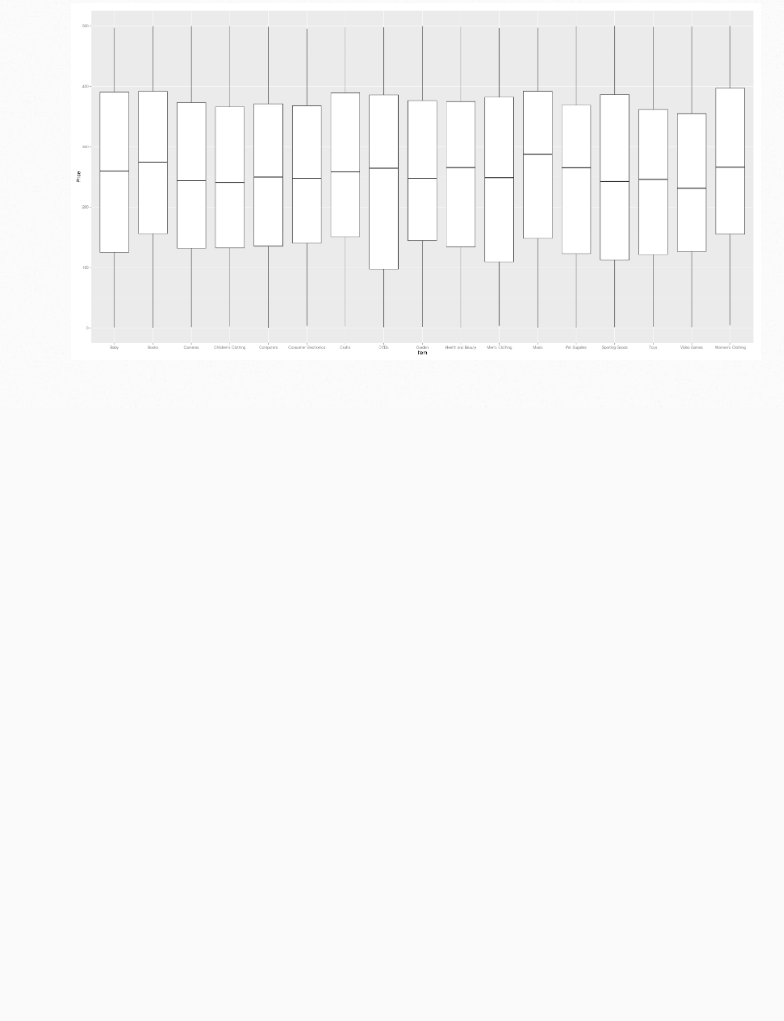
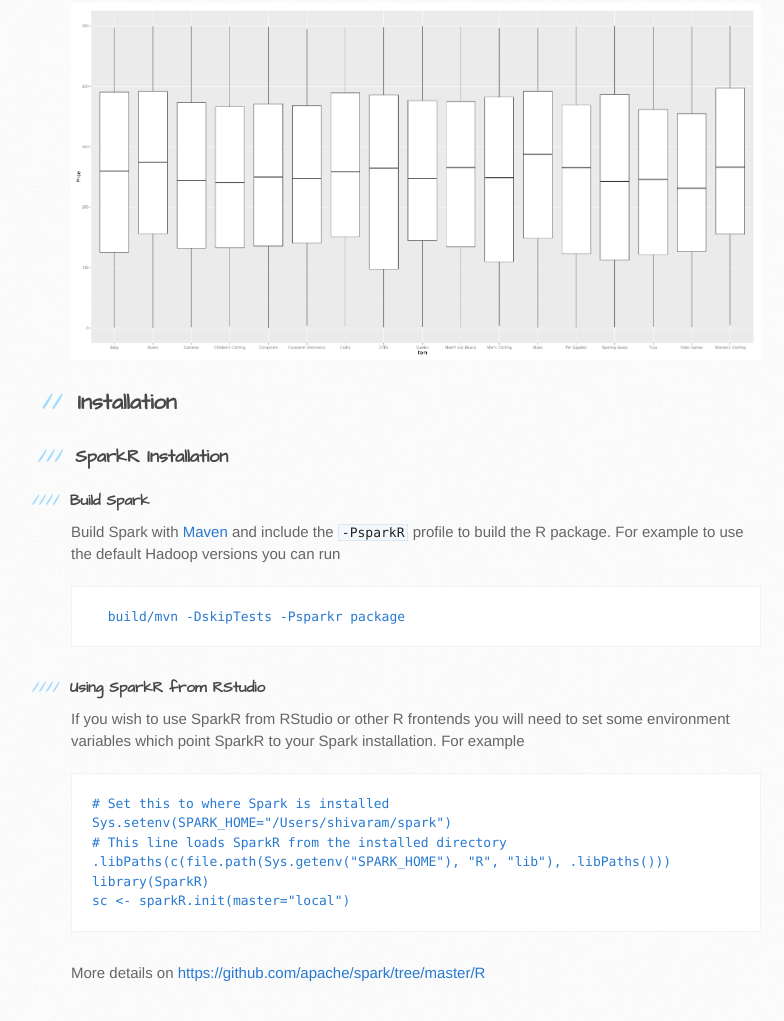
Before and after one commit to moonkyung/Test, a plain HTML site: page index.html in a window 1280 px wide. Shown: the part 3946-4967 px from the top of the page, without its empty margins (99-883 px from the left). Before the commit the page ends 4355 px from the top, so only its background shows below. Drawn offline with Linux system fonts and the light colour scheme.

Commit message:
Create gh-pages branch via GitHub

```diff
--- a/index.html
+++ b/index.html
@@ -150,6 +150,35 @@
 <div class="highlight highlight-source-r"><pre>ggplot(<span class="pl-smi">data</span>, aes(<span class="pl-v">x</span> <span class="pl-k">=</span> <span class="pl-smi">Item</span>, <span class="pl-v">y</span> <span class="pl-k">=</span> <span class="pl-smi">Price</span>)) <span class="pl-k">+</span> geom_boxplot()</pre></div>
 
 <p><img src="https://moonkyung.github.io/Test/box.png" alt="image of bar chart"></p>
+
+<h2>
+<a id="installation" class="anchor" href="#installation" aria-hidden="true"><span class="octicon octicon-link"></span></a>Installation</h2>
+
+<h3>
+<a id="sparkr-installation" class="anchor" href="#sparkr-installation" aria-hidden="true"><span class="octicon octicon-link"></span></a>SparkR Installation</h3>
+
+<h4>
+<a id="build-spark" class="anchor" href="#build-spark" aria-hidden="true"><span class="octicon octicon-link"></span></a>Build Spark</h4>
+
+<p>Build Spark with <a href="http://spark.apache.org/docs/latest/building-spark.html#building-with-buildmvn">Maven</a> and include the <code>-PsparkR</code> profile to build the R package. For example to use the default Hadoop versions you can run</p>
+
+<pre><code>  build/mvn -DskipTests -Psparkr package
+</code></pre>
+
+<h4>
+<a id="using-sparkr-from-rstudio" class="anchor" href="#using-sparkr-from-rstudio" aria-hidden="true"><span class="octicon octicon-link"></span></a>Using SparkR from RStudio</h4>
+
+<p>If you wish to use SparkR from RStudio or other R frontends you will need to set some environment variables which point SparkR to your Spark installation. For example </p>
+
+<pre><code># Set this to where Spark is installed
+Sys.setenv(SPARK_HOME="/Users/shivaram/spark")
+# This line loads SparkR from the installed directory
+.libPaths(c(file.path(Sys.getenv("SPARK_HOME"), "R", "lib"), .libPaths()))
+library(SparkR)
+sc &lt;- sparkR.init(master="local")
+</code></pre>
+
+<p>More details on <a href="https://github.com/apache/spark/tree/master/R">https://github.com/apache/spark/tree/master/R</a></p>
         </section>
 
         <aside id="sidebar">
```
Also changed, not shown: params.json (+1 -1 lines).
